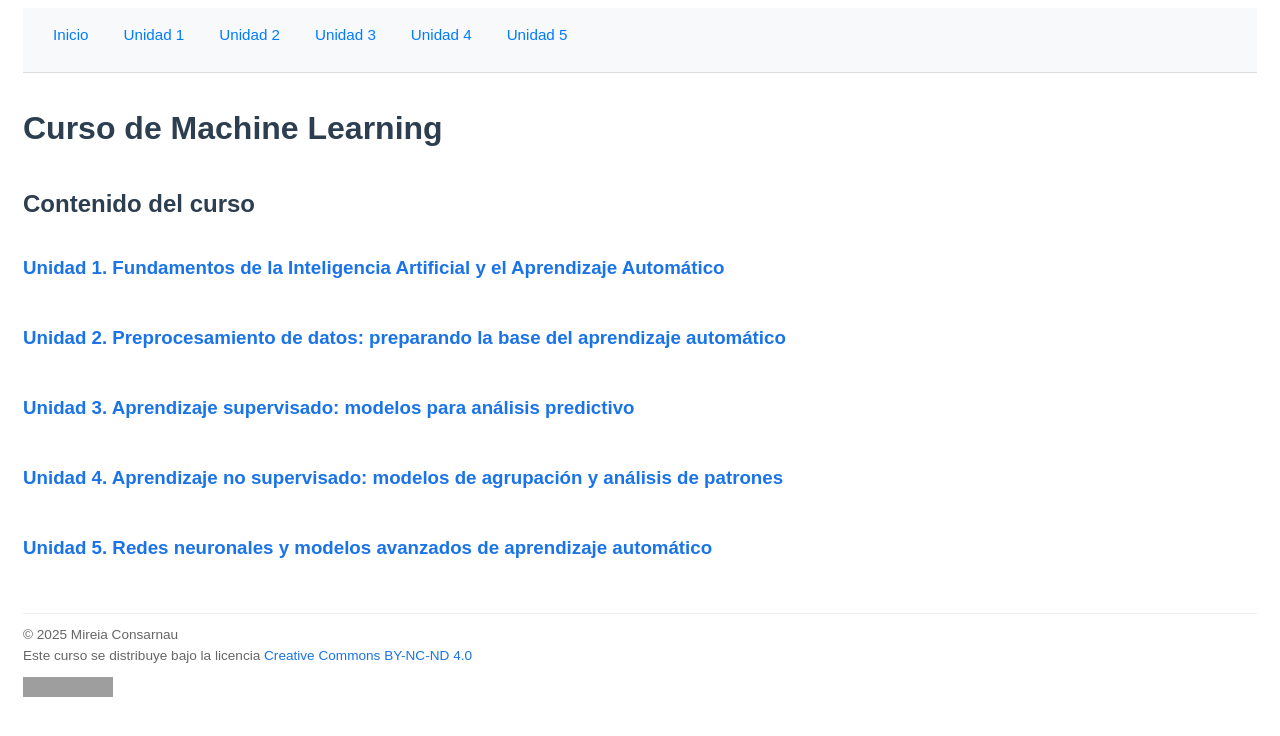
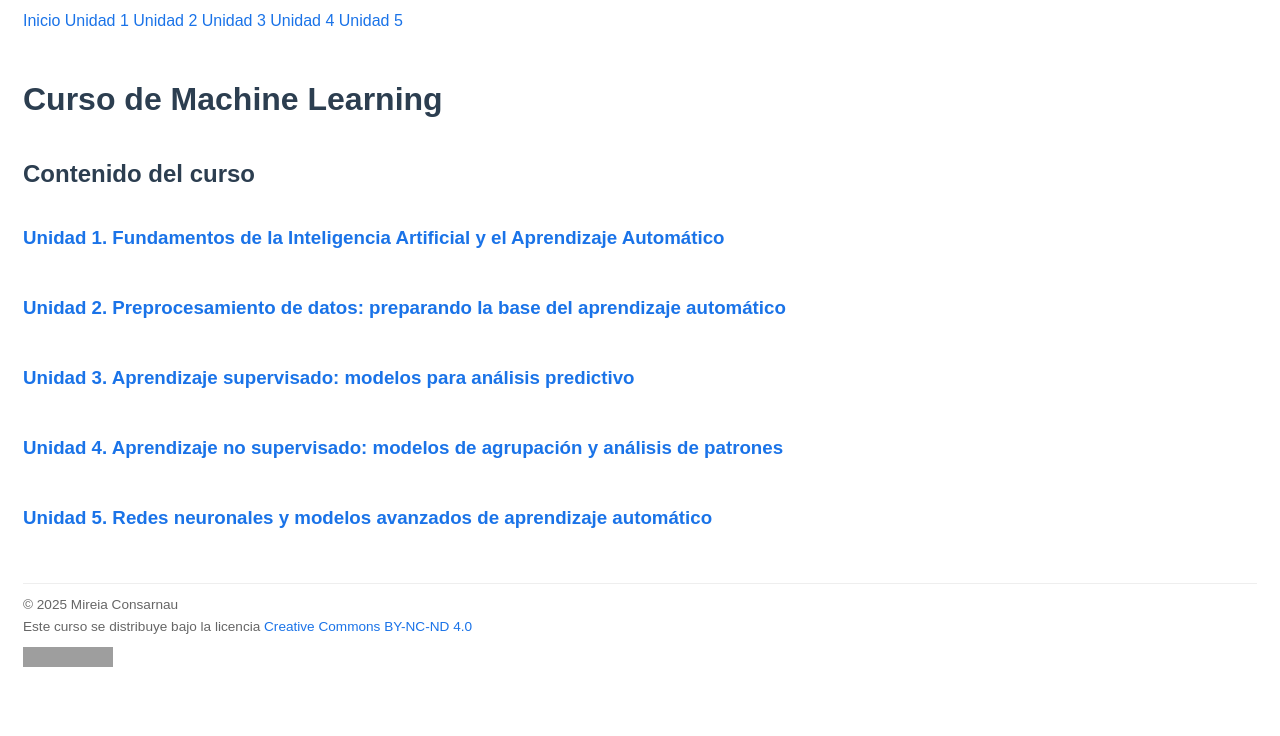
Before and after one commit to mireiaconsarnau/machine_learning, a Jekyll site: the page built from index.md, in a window 1280 px wide. Shown: the top 736 px of the page. Built offline with Jekyll 4.4.1, drawn with Linux system fonts in a browser that asks for light colours; grey boxes are pictures that could not be loaded.

Commit message:
Update custom.css

```diff
--- a/assets/css/custom.css
+++ b/assets/css/custom.css
@@ -5,7 +5,7 @@ hr {
   margin: 20px 0;
 }
 
-/* Espais entre seccions */
+/* Títols amb espais elegants */
 h1, h2, h3 {
   margin-top: 30px;
   margin-bottom: 15px;
@@ -33,30 +33,6 @@ footer, .license {
   text-align: left;
 }
 
-/* Menú de navegació millor presentat */
-nav {
-  background-color: #f8f9fa;
-  border-bottom: 1px solid #ddd;
-  padding: 10px 20px;
-  display: flex;
-  gap: 15px;
-  flex-wrap: wrap;
-  font-size: 0.95em;
-}
-
-nav a {
-  color: #007bff;
-  text-decoration: none;
-  padding: 5px 10px;
-  border-radius: 4px;
-  transition: background-color 0.2s, color 0.2s;
-}
-
-nav a:hover {
-  background-color: #007bff;
-  color: #fff;
-}
-
 /* Contingut */
 body {
   font-family: Arial, sans-serif;
@@ -64,15 +40,8 @@ body {
   padding: 0 15px;
 }
 
-/* Responsivitat per mòbils */
+/* Responsivitat bàsica */
 @media (max-width: 600px) {
-  nav {
-    padding: 10px;
-  }
-  nav a {
-    display: block;
-    margin: 5px 0;
-  }
   body {
     padding: 0 10px;
   }
```
